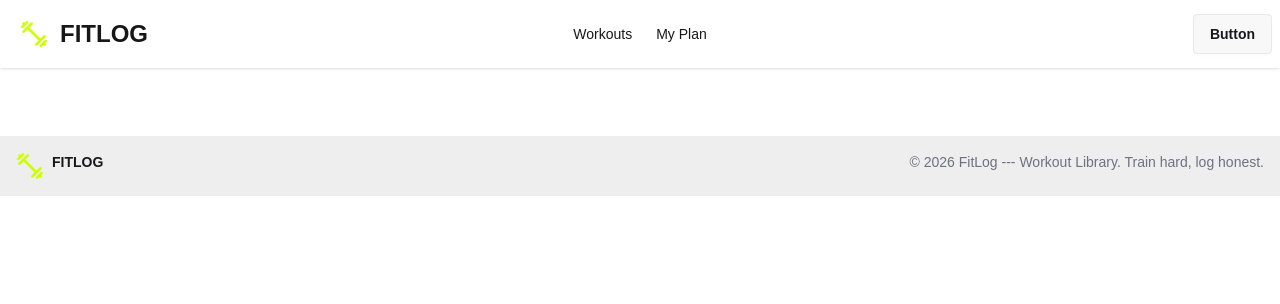
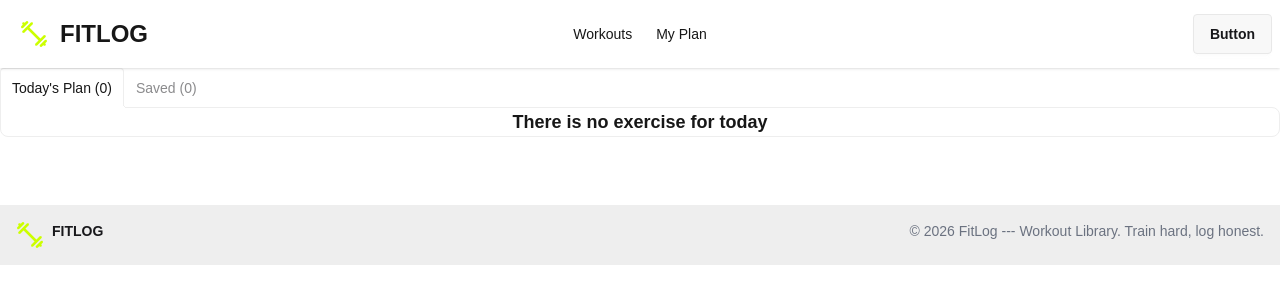
Before and after one commit to MeenoolK/fitlog-gym, a Next.js app in the folder fitlog-gym/: page /myplan in a window 1280 px wide. Shown: the top 304 px of the page. Built offline with nearby package versions, Linux system fonts and the light colour scheme.

Commit message:
link the routes

```diff
--- a/fitlog-gym/package.json
+++ b/fitlog-gym/package.json
@@ -12,7 +12,8 @@
     "daisyui": "^5.7.44",
     "next": "16.3.6",
     "react": "19.2.8",
-    "react-dom": "19.2.8"
+    "react-dom": "19.2.8",
+    "react-toastify": "^11.1.0"
   },
   "devDependencies": {
     "@tailwindcss/postcss": "^4",
--- a/fitlog-gym/src/app/buttonDetails/SetPlanButton.jsx
+++ b/fitlog-gym/src/app/buttonDetails/SetPlanButton.jsx
@@ -3,6 +3,7 @@
 
 import React, { useContext } from 'react';
 import { GymContext } from "../contex/GymContex";
+import { toast } from 'react-toastify';
 
 const SetPlanButton = ({card}) => {
 
@@ -12,7 +13,7 @@ const SetPlanButton = ({card}) => {
     const handleAddPlan = ()=> {
         console.log("just chekcing working or not", card)
         setTodayPlan([...todayPlan,card]);
-        alert(`You already made a Exercise "${card.name}"`)
+        toast.success(`You already made a Exercise "${card.name}"`)
     };
     return (
         <div>
--- a/fitlog-gym/src/app/card/GymCard.jsx
+++ b/fitlog-gym/src/app/card/GymCard.jsx
@@ -1,3 +1,6 @@
+
+
+
 import React from 'react';
 import Image from 'next/image';
 import Link from 'next/link';
--- a/fitlog-gym/src/app/card/[id]/page.jsx
+++ b/fitlog-gym/src/app/card/[id]/page.jsx
@@ -1,3 +1,5 @@
+
+
 import React from 'react';
 import Link from 'next/link';
 import Image from 'next/image';
--- a/fitlog-gym/src/app/laterButton/LaterButton.jsx
+++ b/fitlog-gym/src/app/laterButton/LaterButton.jsx
@@ -3,6 +3,7 @@
 
 import React, { useContext } from 'react';
 import { GymContext } from "../contex/GymContex";
+import { toast } from 'react-toastify';
 
 const LaterPlanButton = ({card}) => {
 
@@ -12,7 +13,7 @@ const LaterPlanButton = ({card}) => {
     const handleAddLater = ()=> {
         console.log("just chekcing working or not the later", card)
         setSaveLater([...saveLater,card]);
-        alert(`You already made a Exercise "${card.name}"`)
+        toast.success(`You already set the exercise to do later "${card.name}"`)
     };
     return (
         <div>
--- a/fitlog-gym/src/app/layout.tsx
+++ b/fitlog-gym/src/app/layout.tsx
@@ -4,6 +4,7 @@ import "./globals.css";
 import NavBar from './navbar/NavBar'
 import Footer from './footer/Footer'
 import GymProvider from './contex/GymContex'
+import { ToastContainer } from "react-toastify";
 
 
 
@@ -37,6 +38,8 @@ export default function RootLayout({ children }: LayoutProps<"/">) {
 
           <NavBar></NavBar>
           <div>{children}</div>
+          <ToastContainer />
+
           <Footer></Footer>
 
         </GymProvider>
--- a/fitlog-gym/src/app/myplan/page.jsx
+++ b/fitlog-gym/src/app/myplan/page.jsx
@@ -1,18 +1,66 @@
 "use client";
 
-
-import React, { useContext } from 'react';
-import { GymContext } from '../contex/GymContex';
+import { useContext } from "react";
+import { GymContext } from "../contex/GymContex";
+import GymCard from "../card/GymCard";
 
 const ListedGym = () => {
+  const { todayPlan, saveLater } = useContext(GymContext);
 
-    const {todayPlan, saveLater} = useContext(GymContext)
-    console.log(todayPlan, saveLater, "started reading" , "LAter save plan")
-    return (
-        <div>
+  return (
+    <div>
+      <div className="tabs tabs-lift">
 
+
+
+
+
+        <input
+          type="radio"
+          name="my_tabs_3"
+          className="tab"
+          aria-label={`Today's Plan (${todayPlan.length})`}
+          defaultChecked
+        />
+
+        <div className="tab-content bg-base-100 border-base-300 ">
+          {todayPlan.length > 0 ? (
+            todayPlan.map((card) => {
+             return <GymCard key={card.id} cardGet={card} />
+            })
+          ) : (
+            <p className="text-center text-lg font-semibold">
+              There is no exercise for today
+            </p>
+          )}
         </div>
-    );
+
+
+
+
+
+        <input
+          type="radio"
+          name="my_tabs_3"
+          className="tab"
+          aria-label= {`Saved (${saveLater.length})`}
+        />
+
+        <div className="tab-content bg-base-100 border-base-300 p-6">
+          {saveLater.length > 0 ? (
+            saveLater.map((card) => {
+             return  <GymCard key={card.id} cardGet={card} />
+            })
+          ) : (
+            <p className="text-center text-lg font-semibold">
+              You did not save any exercise
+            </p>
+          )}
+        </div>
+
+      </div>
+    </div>
+  );
 };
 
 export default ListedGym;
```
Also changed, not shown: 1 other file (tests, documents, lock files or other folders).
